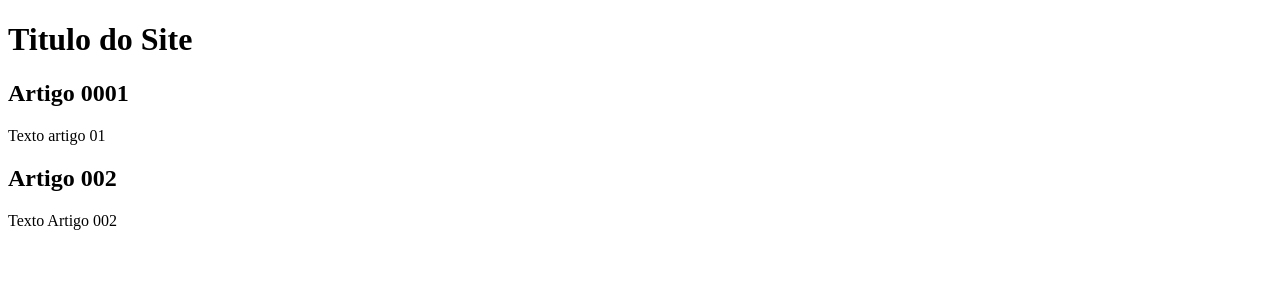
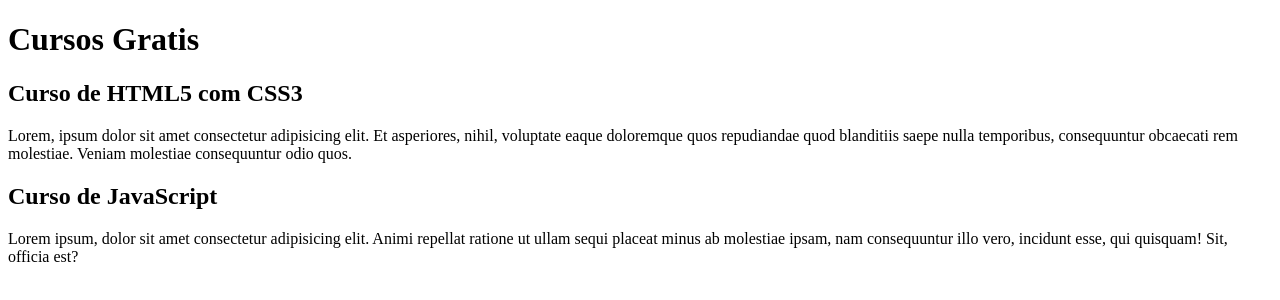
Before and after one commit to ailtonramaoli/projeto-site, a plain HTML site: page index.html in a window 1280 px wide. Drawn offline with Linux system fonts and the light colour scheme.

Commit message:
comecei a editar

```diff
--- a/index.html
+++ b/index.html
@@ -9,15 +9,15 @@
 <body>
     <main>
         <header>
-            <h1>Titulo do Site</h1>
+            <h1>Cursos Gratis</h1>
         </header>
         <article>
-            <h2>Artigo 0001</h2>
-            <p>Texto artigo 01</p>
+            <h2>Curso de HTML5 com CSS3</h2>
+            <p>Lorem, ipsum dolor sit amet consectetur adipisicing elit. Et asperiores, nihil, voluptate eaque doloremque quos repudiandae quod blanditiis saepe nulla temporibus, consequuntur obcaecati rem molestiae. Veniam molestiae consequuntur odio quos.</p>
         </article>
         <article>
-            <h2>Artigo 002</h2>
-            <p>Texto Artigo 002</p>
+            <h2>Curso de JavaScript</h2>
+            <p>Lorem ipsum, dolor sit amet consectetur adipisicing elit. Animi repellat ratione ut ullam sequi placeat minus ab molestiae ipsam, nam consequuntur illo vero, incidunt esse, qui quisquam! Sit, officia est?</p>
         </article>
     </main>
 
```
